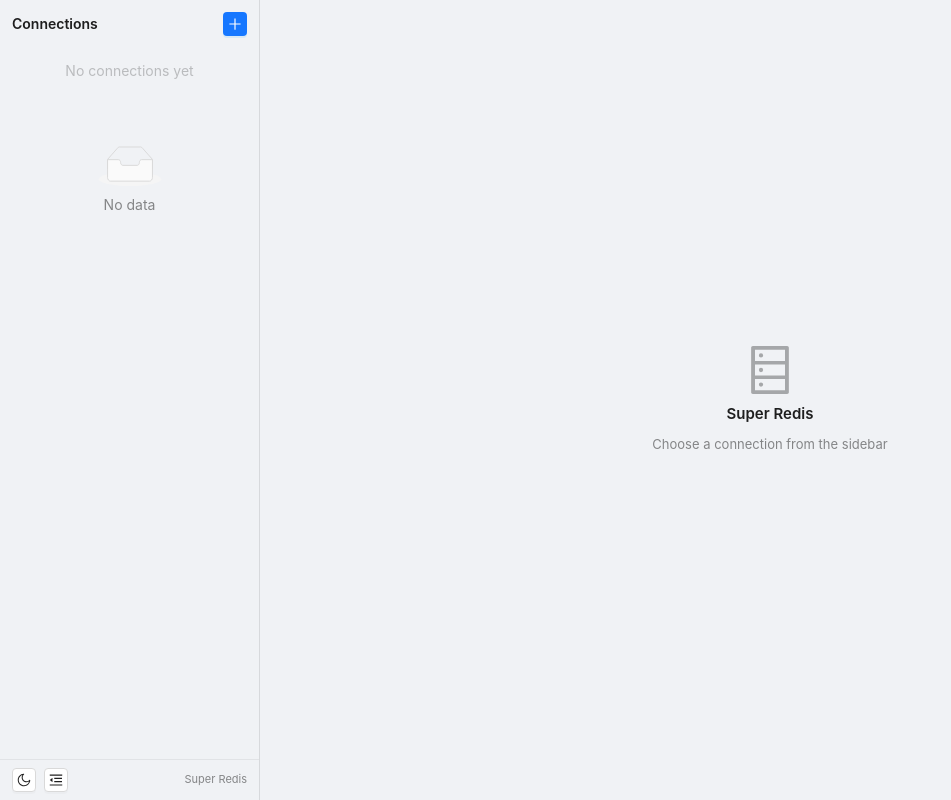
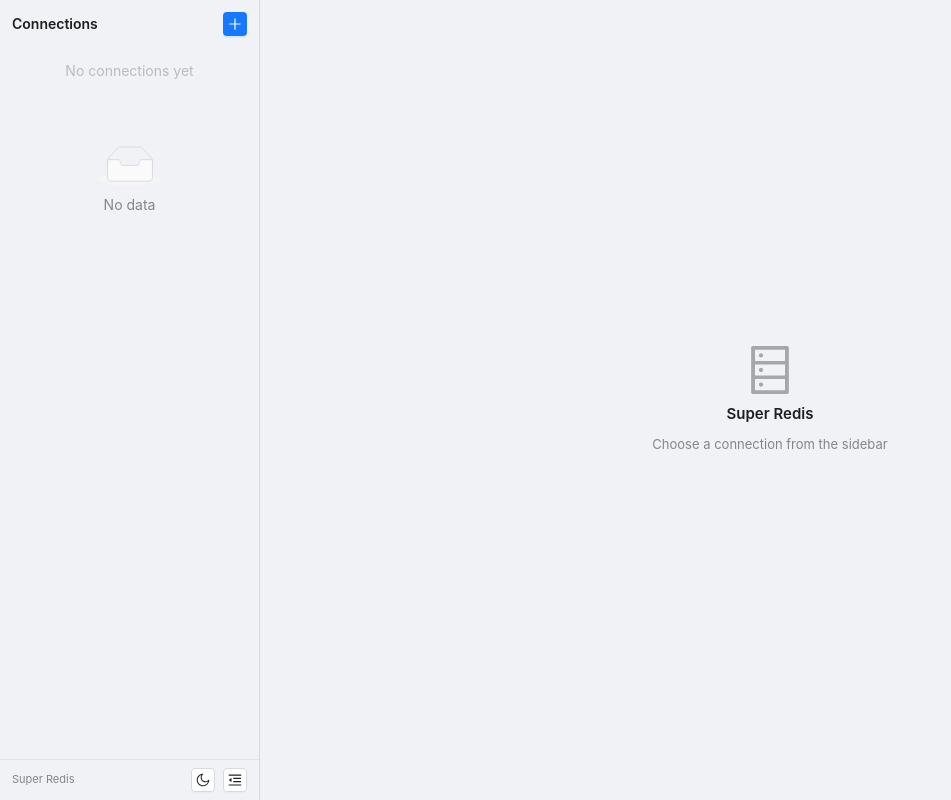
Before and after one commit to Jacksonary/super-redis, a React (Vite) app: page / in a window 1280 px wide. Shown: the whole page, without its empty margins (0-951 px from the left). Built offline with nearby package versions, Linux system fonts and the light colour scheme.

Commit message:
fix(sidebar): footer text left / buttons right; expand button at bottom when collapsed

```diff
--- a/src/App.tsx
+++ b/src/App.tsx
@@ -142,7 +142,8 @@
             }}
           >
             {collapsed ? (
-              <div style={{ paddingTop: 12, textAlign: "center" }}>
+              <div style={{ height: "100%", display: "flex", flexDirection: "column", alignItems: "center", padding: "12px 0" }}>
+                <div style={{ flex: 1 }} />
                 <Tooltip title="Expand sidebar">
                   <Button icon={<MenuUnfoldOutlined />} onClick={() => setCollapsed(false)} />
                 </Tooltip>
--- a/src/components/Sidebar.tsx
+++ b/src/components/Sidebar.tsx
@@ -217,13 +217,13 @@
       </div>
 
       <div style={{ padding: "8px 12px", borderTop: `1px solid ${borderColor}`, display: "flex", gap: 8, alignItems: "center" }}>
+        <Text type="secondary" style={{ fontSize: 11, flex: 1 }}>Super Redis</Text>
         <Tooltip title={props.isDark ? "Light theme" : "Dark theme"}>
           <Button size="small" icon={props.isDark ? <SunOutlined /> : <MoonOutlined />} onClick={props.onThemeToggle} />
         </Tooltip>
         <Tooltip title="Collapse sidebar">
           <Button size="small" icon={<MenuFoldOutlined />} onClick={props.onCollapse} />
         </Tooltip>
-        <Text type="secondary" style={{ fontSize: 11, flex: 1, textAlign: "right" }}>Super Redis</Text>
       </div>
 
       <ConnectionForm
```
